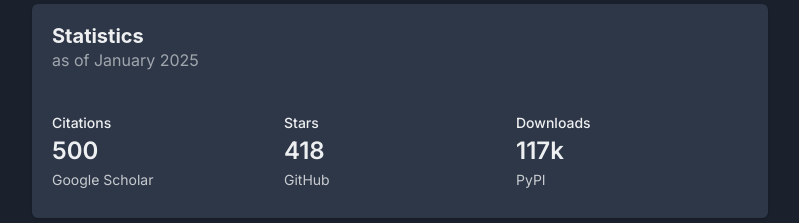
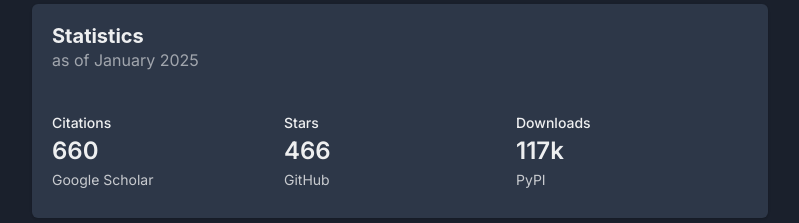
Before and after one commit to saintslab/carbontracker-website, a Next.js app: page /carbontracker-website/ in a window 1280 px wide. Shown: the part 1800-2023 px from the top of the page, without its empty margins (240-1039 px from the left). Built offline with nearby package versions, Linux system fonts and the light colour scheme.

Commit message:
Update stats

```diff
--- a/components/StatSection.tsx
+++ b/components/StatSection.tsx
@@ -26,7 +26,7 @@ export default function StatSection() {
           <StatGroup>
             <Stat>
               <StatLabel>Citations</StatLabel>
-              <StatNumber>500</StatNumber>
+              <StatNumber>660</StatNumber>
               <StatHelpText>
                 <Link href="https://scholar.google.com/scholar?cites=1575501828776281081&as_sdt=2005&sciodt=0,5&hl=da">
                   Google Scholar
@@ -35,9 +35,9 @@ export default function StatSection() {
             </Stat>
             <Stat>
               <StatLabel>Stars</StatLabel>
-              <StatNumber>418</StatNumber>
+              <StatNumber>466</StatNumber>
               <StatHelpText>
-                <Link href="https://github.com/lfwa/carbontracker/stargazers">
+                <Link href="https://github.com/saintslab/carbontracker/stargazers">
                   GitHub
                 </Link>
               </StatHelpText>
```
